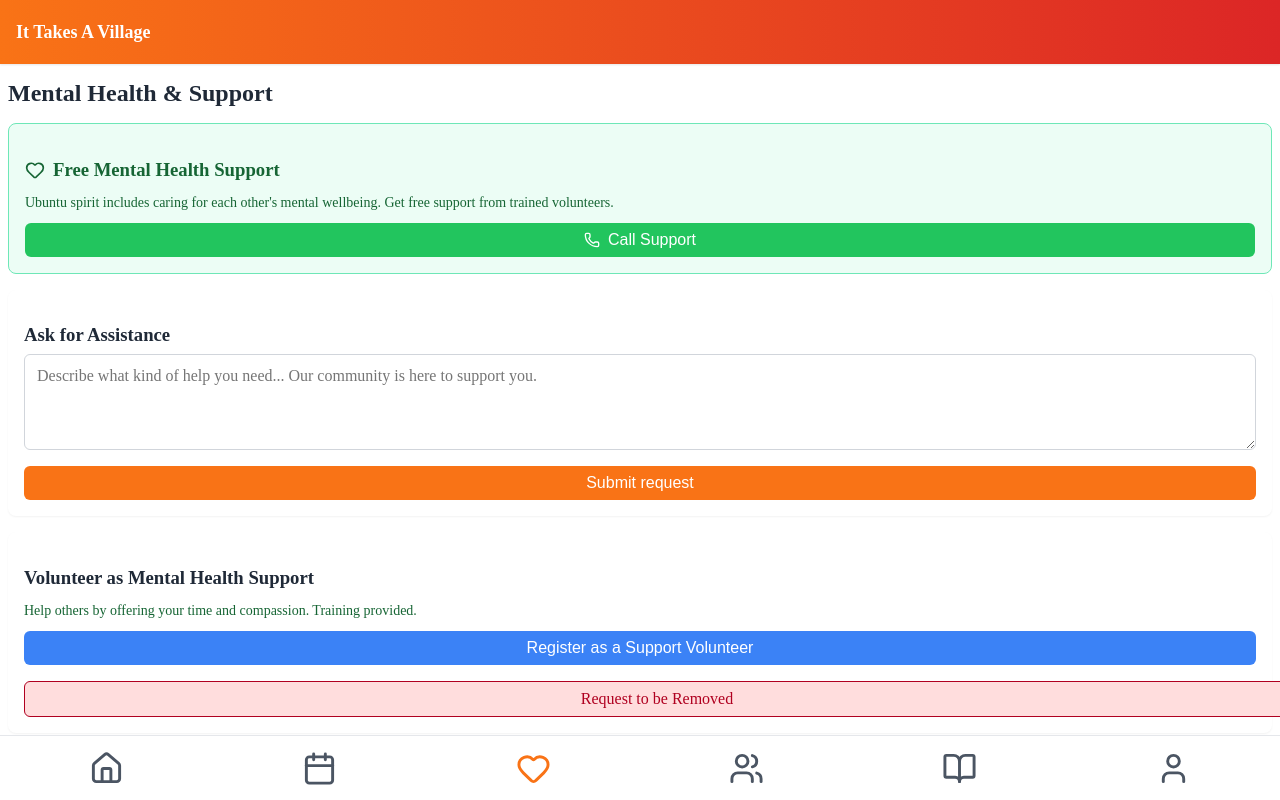
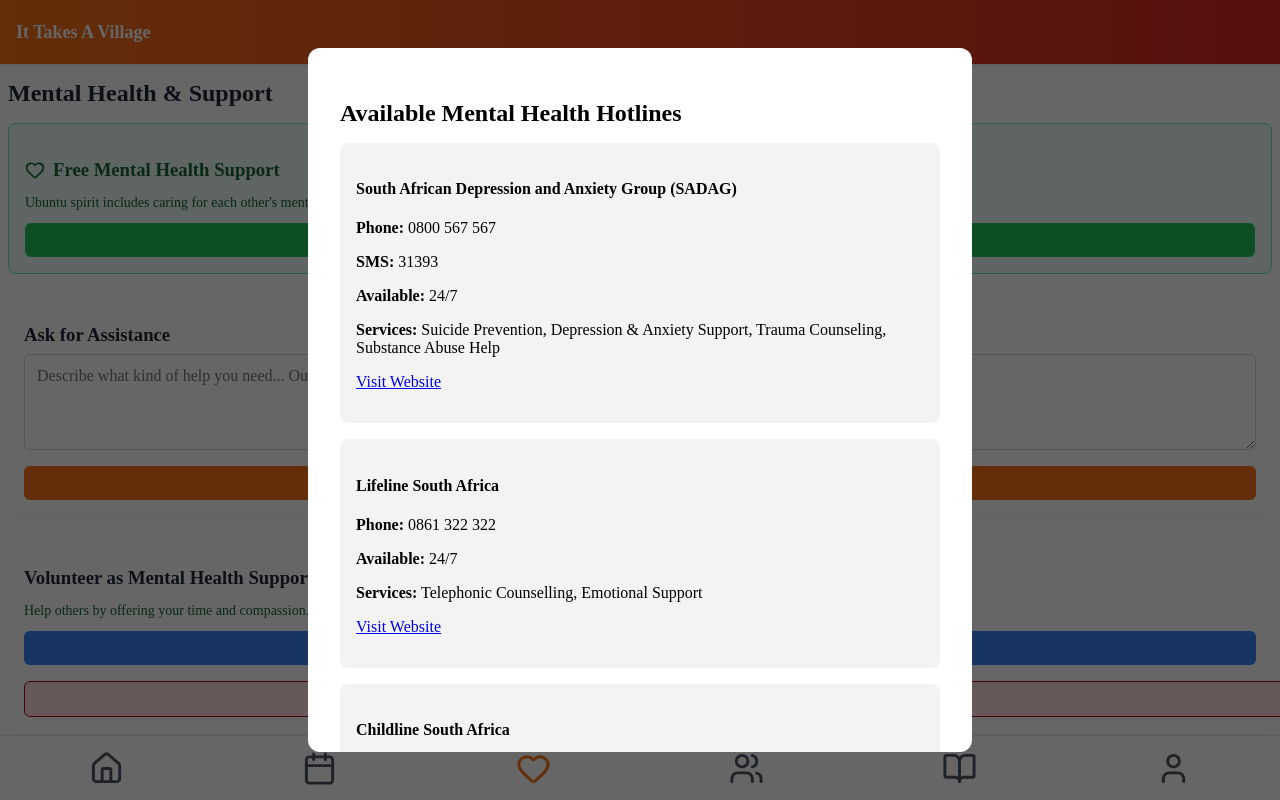
Before and after one commit to Teekay1702/Community-Hub, a React (Vite) app: page /support in a window 1280 px wide. Both pictures are taken after a click on the button "Call Support". Shown: the top 800 px of the page. Built offline with nearby package versions, Linux system fonts and the light colour scheme; no server answers; the database is empty.

Commit message:
added support infomation

```diff
--- /dev/null
+++ b/public/mentalHealth.json
@@ -0,0 +1,56 @@
+[
+  {
+    "name": "South African Depression and Anxiety Group (SADAG)",
+    "phone": "0800 567 567",
+    "sms": "31393",
+    "available": "24/7",
+    "services": [
+      "Suicide Prevention",
+      "Depression & Anxiety Support",
+      "Trauma Counseling",
+      "Substance Abuse Help"
+    ],
+    "website": "https://www.sadag.org"
+  },
+  {
+    "name": "Lifeline South Africa",
+    "phone": "0861 322 322",
+    "available": "24/7",
+    "services": [
+      "Telephonic Counselling",
+      "Emotional Support"
+    ],
+    "website": "https://www.lifelinesa.co.za"
+  },
+  {
+    "name": "Childline South Africa",
+    "phone": "0800 055 555",
+    "available": "24/7",
+    "services": [
+      "Child Abuse Support",
+      "Family Counseling",
+      "Trauma Help for Children and Teens"
+    ],
+    "website": "https://www.childlinesa.org.za"
+  },
+  {
+    "name": "Akeso Psychiatric Response Unit (PRU)",
+    "phone": "0861 435 787",
+    "available": "24/7",
+    "services": [
+      "Emergency Psychiatric Support",
+      "Crisis Response",
+      "Referrals to Professionals"
+    ],
+    "website": "https://www.akeso.co.za"
+  },
+  {
+    "name": "SAPS Gender-Based Violence Hotline",
+    "phone": "0800 150 150",
+    "available": "24/7",
+    "services": [
+      "Gender-Based Violence Support",
+      "Domestic Abuse Reporting"
+    ]
+  }
+]
--- a/src/Components/Pages/SupportPage/SupportPage.css
+++ b/src/Components/Pages/SupportPage/SupportPage.css
@@ -231,3 +231,44 @@
 .btn-request-remove:hover {
   background-color: #ffe5e5;
 }
+
+.modal-overlay {
+  position: fixed;
+  top: 0;
+  left: 0;
+  width: 100%;
+  height: 100%;
+  background-color: rgba(0, 0, 0, 0.6);
+  display: flex;
+  align-items: center;
+  justify-content: center;
+  z-index: 1000;
+}
+
+.modal-content {
+  background-color: white;
+  padding: 2rem;
+  border-radius: 12px;
+  max-width: 600px;
+  width: 90%;
+  max-height: 80vh;
+  overflow-y: auto;
+  position: relative;
+}
+
+.modal-content h2 {
+  margin-bottom: 1rem;
+}
+
+.hotline-card {
+  background-color: #f3f3f3;
+  border-radius: 8px;
+  padding: 1rem;
+  margin-bottom: 1rem;
+}
+
+.btn.close-modal {
+  margin-top: 1rem;
+  background-color: #e74c3c;
+  color: white;
+}
--- a/src/Components/Pages/SupportPage/SupportPage.jsx
+++ b/src/Components/Pages/SupportPage/SupportPage.jsx
@@ -1,8 +1,8 @@
-import React, { useState } from 'react';
+import React, { useState, useEffect } from 'react';
 import { Heart, Phone } from 'lucide-react';
 import { createUserWithEmailAndPassword } from 'firebase/auth';
-import { auth, db } from '../../Data/firebase'; // ✅ Import db from your firebase config
-import { setDoc, doc } from 'firebase/firestore'; // ✅ Firestore functions
+import { auth, db } from '../../Data/firebase';
+import { setDoc, doc } from 'firebase/firestore';
 import { Link, useNavigate } from 'react-router-dom';
 import './SupportPage.css';
 
@@ -10,17 +10,18 @@
   const [showForm, setShowForm] = useState(false);
   const [email, setEmail] = useState('');
   const [password, setPassword] = useState('');
+  const [hotlines, setHotlines] = useState([]);
+  const [showModal, setShowModal] = useState(false);
+  const [assistanceMessage, setAssistanceMessage] = useState('');
+  const navigate = useNavigate();
 
   const handleVolunteerSignup = async () => {
     try {
       await createUserWithEmailAndPassword(auth, email, password);
-
-      // ✅ Save to 'supportVolunteers' collection
       await setDoc(doc(db, 'support', email), {
         email,
         createdAt: new Date()
       });
-
       setEmail('');
       setPassword('');
       setShowForm(false);
@@ -30,9 +31,18 @@
       alert(error.message);
     }
   };
-  const [assistanceMessage, setAssistanceMessage] = useState('');
-  const navigate = useNavigate();
 
+  const fetchHotlines = async () => {
+    try {
+      const response = await fetch('/mentalHealth.json');
+      const data = await response.json();
+      setHotlines(data);
+      setShowModal(true);
+    } catch (error) {
+      console.error('Failed to load mental health hotlines:', error);
+      alert('Could not load support hotline info.');
+    }
+  };
 
   return (
     <div className="support-page">
@@ -47,12 +57,39 @@
           Ubuntu spirit includes caring for each other's mental wellbeing. Get free support from trained volunteers.
         </p>
         <div className="button-group">
-          <button className="btn call-support">
+          <button className="btn call-support" onClick={fetchHotlines}>
             <Phone className="btn-icon" />
             Call Support
           </button>
         </div>
       </section>
+
+      {showModal && (
+        <div className="modal-overlay">
+          <div className="modal-content">
+            <h2>Available Mental Health Hotlines</h2>
+            {hotlines.map((hotline, index) => (
+              <div className="hotline-card" key={index}>
+                <h4>{hotline.name}</h4>
+                <p><strong>Phone:</strong> {hotline.phone}</p>
+                {hotline.sms && <p><strong>SMS:</strong> {hotline.sms}</p>}
+                <p><strong>Available:</strong> {hotline.available}</p>
+                <p><strong>Services:</strong> {hotline.services.join(', ')}</p>
+                {hotline.website && (
+                  <p>
+                    <a href={hotline.website} target="_blank" rel="noopener noreferrer">
+                      Visit Website
+                    </a>
+                  </p>
+                )}
+              </div>
+            ))}
+            <button className="btn close-modal" onClick={() => setShowModal(false)}>
+              Close
+            </button>
+          </div>
+        </div>
+      )}
 
       <section className="ask-assistance">
         <h3 className="section-title">Ask for Assistance</h3>
@@ -82,7 +119,6 @@
         >
           Submit request
         </button>
-
       </section>
 
       <section className="volunteer-support">
@@ -129,7 +165,6 @@
         )}
       </section>
 
-
       <section className="recent-requests">
         <h3 className="section-title">Recent Support Requests</h3>
         <div className="requests-list">
```
